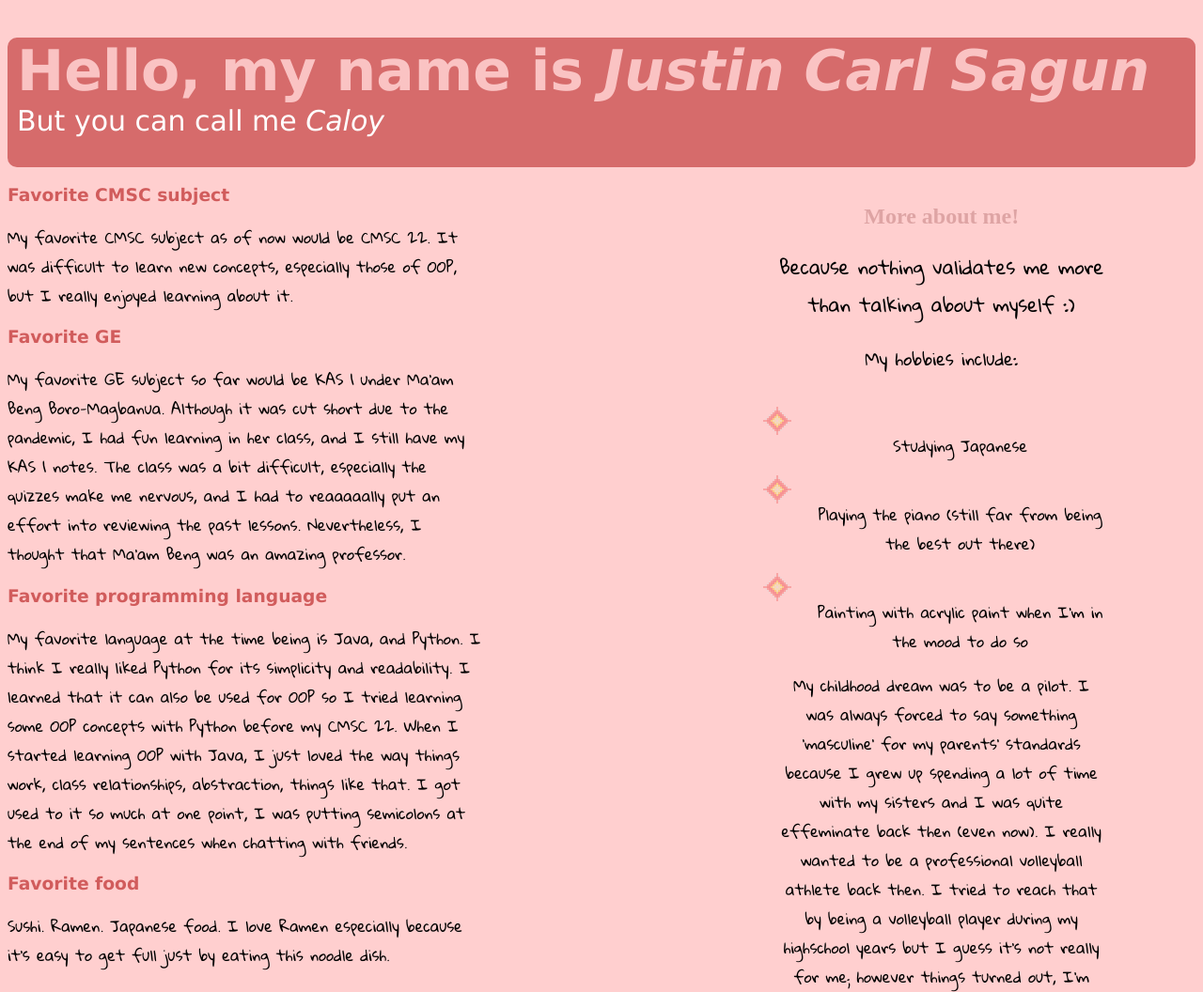
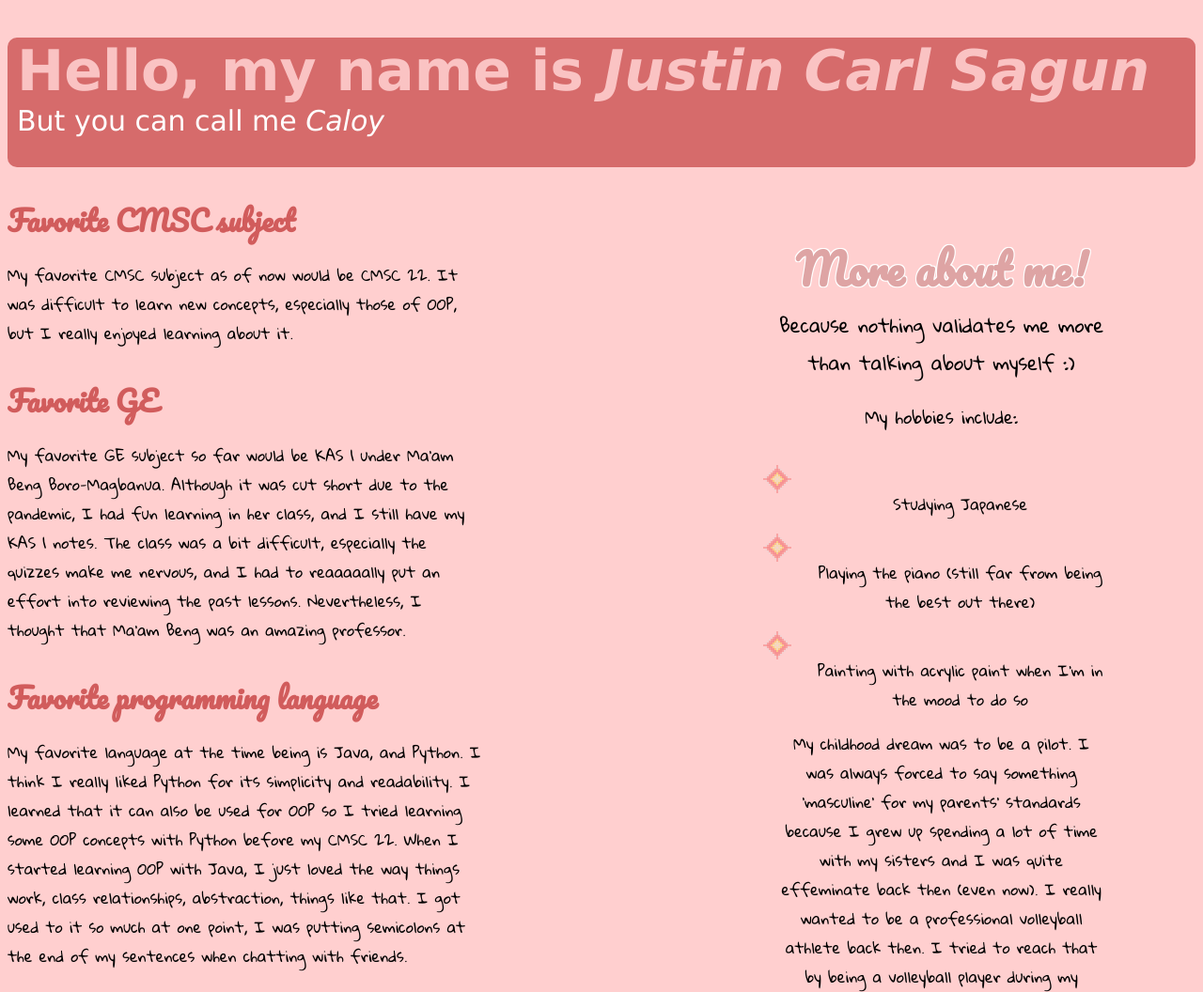
Before and after one commit to caloiii/caloiii.github.io, a plain HTML site: page index.html in a window 1280 px wide. Shown: the top 1056 px of the page at 94% size. Drawn offline with Linux system fonts and the light colour scheme.

Commit message:
Edited style.css
- Added the style for h2
- Added a white outline for the h2 so that it can be seen better
- Changed the font of the questions so that it matches the 'More about me' section

```diff
--- a/style.css
+++ b/style.css
@@ -11,14 +11,24 @@ div.upper{
 h3.qs{
 	text-align: left;
 	color: #d15c5c;
-	font-family: Verdana;
+	font-family: 'Pacifico', cursive;
+	font-size: 30px;
+	margin-bottom: 0px;
 }
 p.ans{
 	margin-right: 60%;
 	font-family: 'Gloria Hallelujah', cursive;
 }
 h2{
+	font-size: 45px;
+	font-family: 'Pacifico', cursive;
+	margin-bottom: 1px;
 	color: #dea4a4;
+	text-shadow:
+   	-1px -1px 0 #fff,
+    1px -1px 0 #fff,
+    -1px 1px 0 #fff,
+    1px 1px 0 #fff;
 }
 p.rightp{
 	margin-top: 1px;
```
